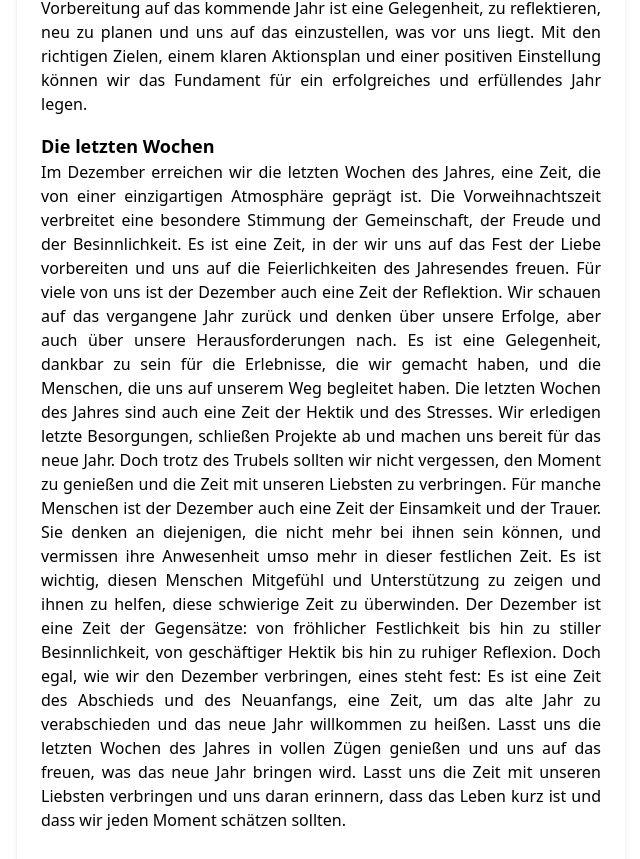
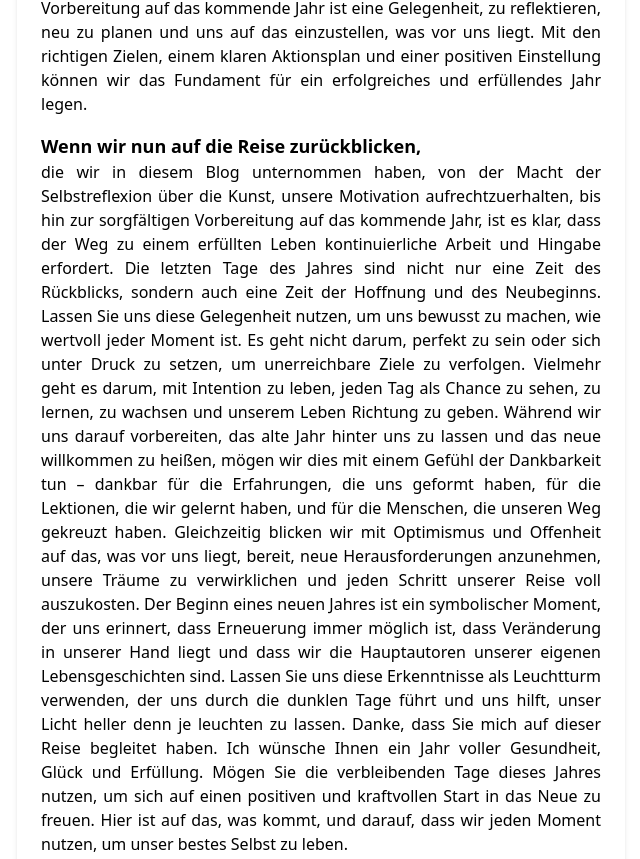
Before and after one commit to louispfeiffer/wievieletagehatdasjahrnoch, a Gatsby site: page /Wie-man-die-verbleibenden-Tage-des-Jahres-ideal-nutzen-kann in a window 1280 px wide. Shown: the part 3574-4433 px from the top of the page, without its empty margins (319-959 px from the left). Built offline with nearby package versions, Linux system fonts and the light colour scheme; Gatsby itself is replaced by a stand-in of ours.

Commit message:
new blog

```diff
--- a/src/pages/Wie-man-die-verbleibenden-Tage-des-Jahres-ideal-nutzen-kann.js
+++ b/src/pages/Wie-man-die-verbleibenden-Tage-des-Jahres-ideal-nutzen-kann.js
@@ -117,26 +117,25 @@ const BlogPage = () => {
                             </div>
 
                             <div class="mb-4">
-                                <h2 class="text-lg font-semibold">Die letzten Wochen</h2>
+                                <h2 class="text-lg font-semibold">Wenn wir nun auf die Reise zurückblicken,</h2>
                                 <p className="text-justify">
-                                    Im Dezember erreichen wir die letzten Wochen des Jahres, eine Zeit, die von einer einzigartigen Atmosphäre geprägt ist.
-                                    Die Vorweihnachtszeit verbreitet eine besondere Stimmung der Gemeinschaft, der Freude und der Besinnlichkeit. Es ist eine Zeit,
-                                    in der wir uns auf das Fest der Liebe vorbereiten und uns auf die Feierlichkeiten des Jahresendes freuen.
-                                    Für viele von uns ist der Dezember auch eine Zeit der Reflektion. Wir schauen auf das vergangene Jahr zurück und denken über
-                                    unsere Erfolge, aber auch über unsere Herausforderungen nach. Es ist eine Gelegenheit, dankbar zu sein für die Erlebnisse,
-                                    die wir gemacht haben, und die Menschen, die uns auf unserem Weg begleitet haben.
-                                    Die letzten Wochen des Jahres sind auch eine Zeit der Hektik und des Stresses. Wir erledigen letzte Besorgungen, schließen
-                                    Projekte ab und machen uns bereit für das neue Jahr. Doch trotz des Trubels sollten wir nicht vergessen, den Moment zu genießen
-                                    und die Zeit mit unseren Liebsten zu verbringen.
-                                    Für manche Menschen ist der Dezember auch eine Zeit der Einsamkeit und der Trauer. Sie denken an diejenigen, die nicht mehr bei
-                                    ihnen sein können, und vermissen ihre Anwesenheit umso mehr in dieser festlichen Zeit. Es ist wichtig, diesen Menschen Mitgefühl
-                                    und Unterstützung zu zeigen und ihnen zu helfen, diese schwierige Zeit zu überwinden.
-                                    Der Dezember ist eine Zeit der Gegensätze: von fröhlicher Festlichkeit bis hin zu stiller Besinnlichkeit, von geschäftiger Hektik
-                                    bis hin zu ruhiger Reflexion. Doch egal, wie wir den Dezember verbringen, eines steht fest: Es ist eine Zeit des Abschieds und
-                                    des Neuanfangs, eine Zeit, um das alte Jahr zu verabschieden und das neue Jahr willkommen zu heißen.
-                                    Lasst uns die letzten Wochen des Jahres in vollen Zügen genießen und uns auf das freuen, was das neue Jahr bringen wird.
-                                    Lasst uns die Zeit mit unseren Liebsten verbringen und uns daran erinnern, dass das Leben kurz ist und dass wir jeden Moment
-                                    schätzen sollten.
+                                    die wir in diesem Blog unternommen haben, von der Macht der Selbstreflexion über die
+                                    Kunst, unsere Motivation aufrechtzuerhalten, bis hin zur sorgfältigen Vorbereitung auf das kommende Jahr, ist es klar, dass der
+                                    Weg zu einem erfüllten Leben kontinuierliche Arbeit und Hingabe erfordert. Die letzten Tage des Jahres sind nicht nur eine Zeit
+                                    des Rückblicks, sondern auch eine Zeit der Hoffnung und des Neubeginns.
+                                    Lassen Sie uns diese Gelegenheit nutzen, um uns bewusst zu machen, wie wertvoll jeder Moment ist. Es geht nicht darum, perfekt
+                                    zu sein oder sich unter Druck zu setzen, um unerreichbare Ziele zu verfolgen. Vielmehr geht es darum, mit Intention zu leben,
+                                    jeden Tag als Chance zu sehen, zu lernen, zu wachsen und unserem Leben Richtung zu geben.
+                                    Während wir uns darauf vorbereiten, das alte Jahr hinter uns zu lassen und das neue willkommen zu heißen, mögen wir dies mit
+                                    einem Gefühl der Dankbarkeit tun – dankbar für die Erfahrungen, die uns geformt haben, für die Lektionen, die wir gelernt haben,
+                                    und für die Menschen, die unseren Weg gekreuzt haben. Gleichzeitig blicken wir mit Optimismus und Offenheit auf das, was vor uns
+                                    liegt, bereit, neue Herausforderungen anzunehmen, unsere Träume zu verwirklichen und jeden Schritt unserer Reise voll auszukosten.
+                                    Der Beginn eines neuen Jahres ist ein symbolischer Moment, der uns erinnert, dass Erneuerung immer möglich ist, dass Veränderung
+                                    in unserer Hand liegt und dass wir die Hauptautoren unserer eigenen Lebensgeschichten sind. Lassen Sie uns diese Erkenntnisse
+                                    als Leuchtturm verwenden, der uns durch die dunklen Tage führt und uns hilft, unser Licht heller denn je leuchten zu lassen.
+                                    Danke, dass Sie mich auf dieser Reise begleitet haben. Ich wünsche Ihnen ein Jahr voller Gesundheit, Glück und Erfüllung. Mögen
+                                    Sie die verbleibenden Tage dieses Jahres nutzen, um sich auf einen positiven und kraftvollen Start in das Neue zu freuen. Hier
+                                    ist auf das, was kommt, und darauf, dass wir jeden Moment nutzen, um unser bestes Selbst zu leben.
                                 </p>
                             </div>
 
```
